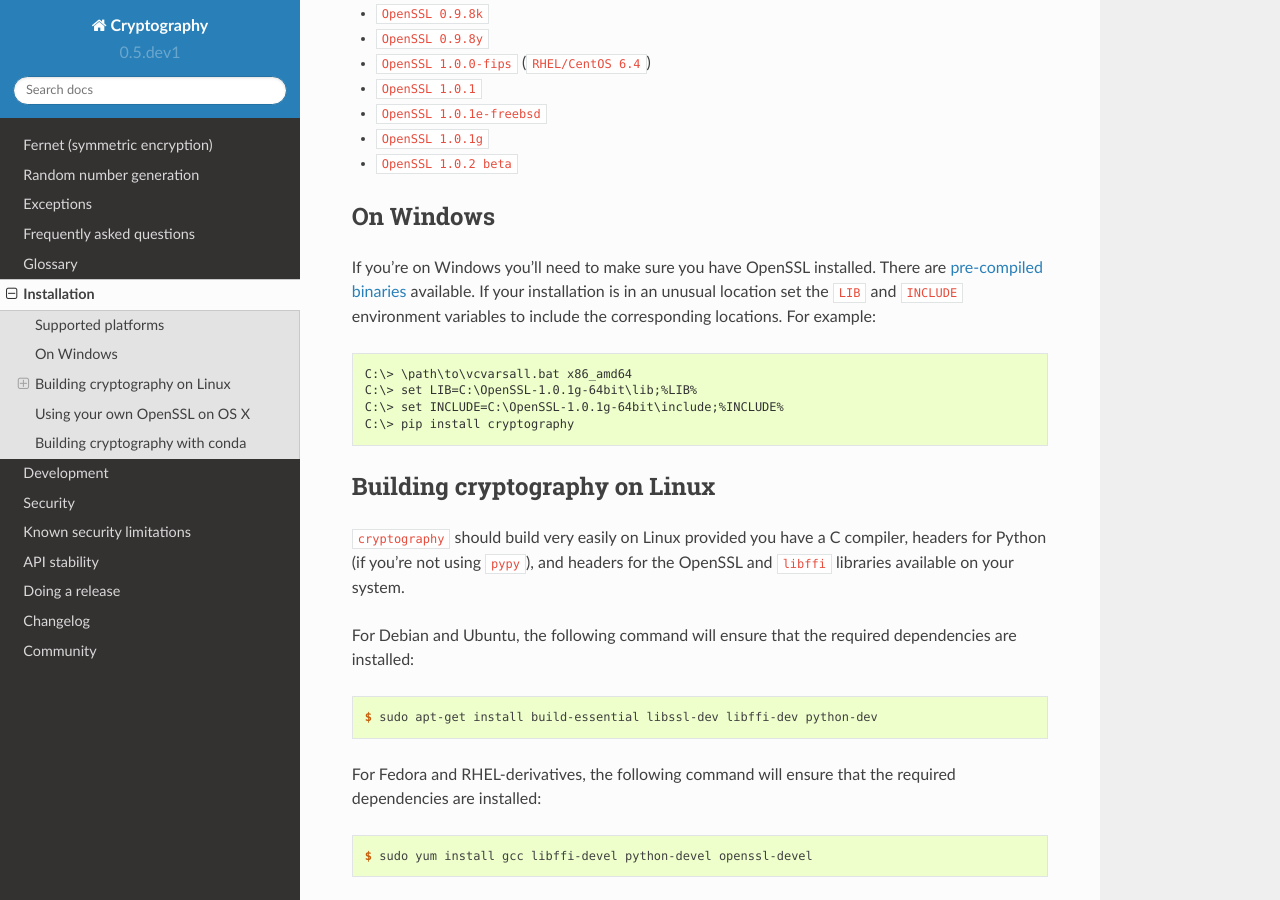
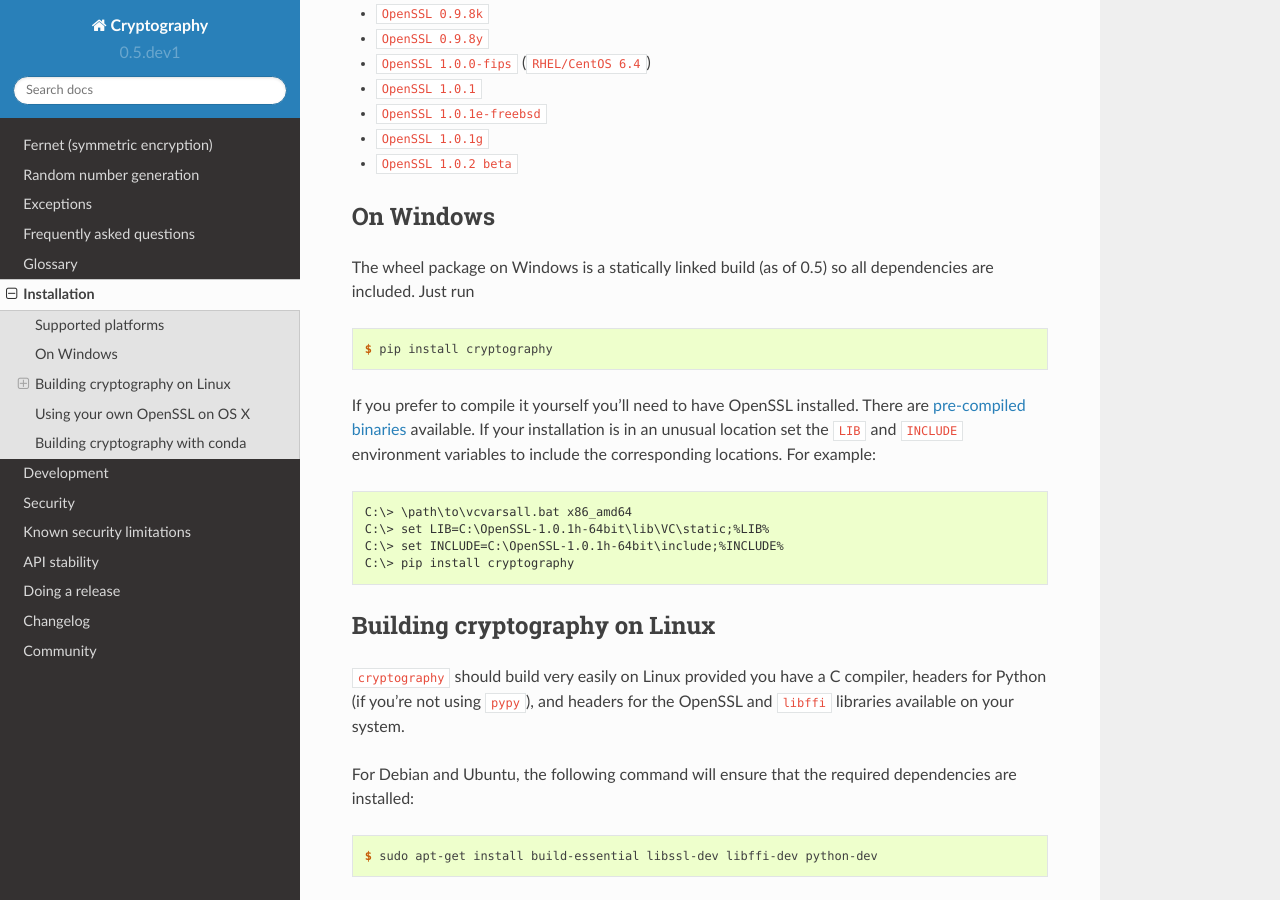
Before and after one commit to WebKing0121/cryptography, a Sphinx documentation site: the page built from docs/installation.rst, in a window 1280 px wide and 900 px high, scrolled down 646 px. Built offline with Sphinx 7.4.7 and the Read the Docs theme 2.0.0, drawn with Linux system fonts in a browser that asks for light colours; pages that are not in the unit, such as notebooks, are missing from menus.

Commit message:
switch to static linking on windows and update installation page

```diff
--- a/docs/installation.rst
+++ b/docs/installation.rst
@@ -35,16 +35,23 @@ OpenSSL releases:
 On Windows
 ----------
 
-If you're on Windows you'll need to make sure you have OpenSSL installed.
-There are `pre-compiled binaries`_ available. If your installation is in
-an unusual location set the ``LIB`` and ``INCLUDE`` environment variables
-to include the corresponding locations. For example:
+The wheel package on Windows is a statically linked build (as of 0.5) so all
+dependencies are included. Just run
+
+.. code-block:: console
+
+    $ pip install cryptography
+
+If you prefer to compile it yourself you'll need to have OpenSSL installed.
+There are `pre-compiled binaries`_ available. If your installation is in an
+unusual location set the ``LIB`` and ``INCLUDE`` environment variables to
+include the corresponding locations. For example:
 
 .. code-block:: console
 
     C:\> \path\to\vcvarsall.bat x86_amd64
-    C:\> set LIB=C:\OpenSSL-1.0.1g-64bit\lib;%LIB%
-    C:\> set INCLUDE=C:\OpenSSL-1.0.1g-64bit\include;%INCLUDE%
+    C:\> set LIB=C:\OpenSSL-1.0.1h-64bit\lib\VC\static;%LIB%
+    C:\> set INCLUDE=C:\OpenSSL-1.0.1h-64bit\include;%INCLUDE%
     C:\> pip install cryptography
 
 Building cryptography on Linux
```
Also changed, not shown: 1 other file.
